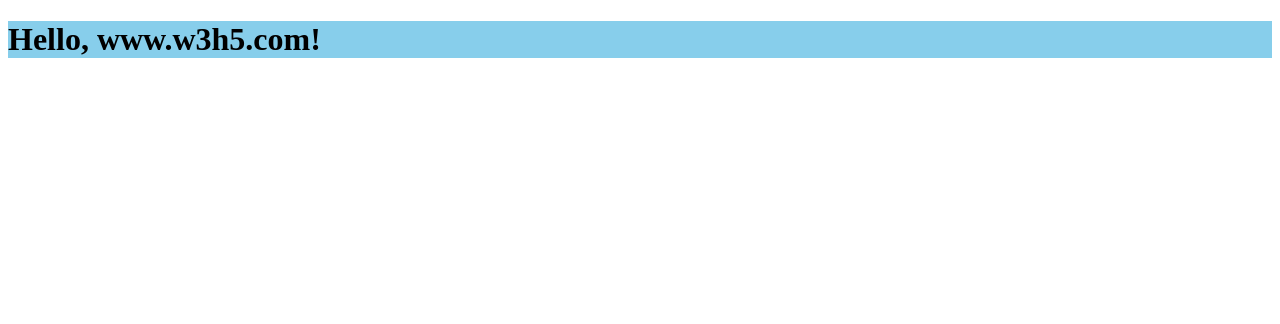
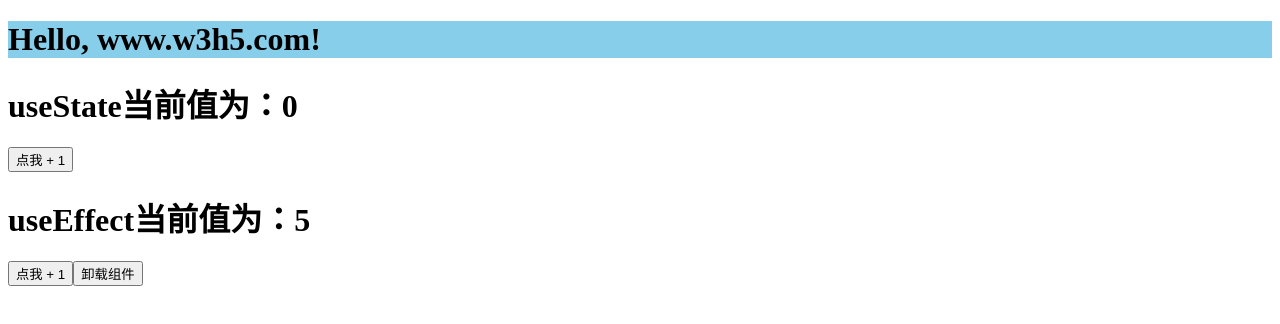
Before and after one commit to ideshun/react-demo, a React (Create React App) app: page / in a window 1280 px wide. Shown: the top 324 px of the page. Built offline with nearby package versions, Linux system fonts and the light colour scheme.

Commit message:
useState & useEffect

```diff
--- a/src/App.js
+++ b/src/App.js
@@ -2,12 +2,13 @@
  * @Author: Deshun
  * @Date: 2021-08-02 08:55:37
  * @LastEditors: Deshun
- * @LastEditTime: 2021-08-02 14:51:28
- * @FilePath: \react-demo\src\App.js
+ * @LastEditTime: 2021-08-03 22:30:13
+ * @FilePath: \React\react-demo\src\App.js
  * @Description: App "外壳"组件
  */
 import React, { Component } from 'react'
 import Hello from './components/hello'
+import { StateHook, EffectHook } from './components/hooks'
 
 // 创建并暴露 App 组件
 export default class App extends Component {
@@ -15,6 +16,8 @@ export default class App extends Component {
     return (
       <div>
         <Hello />
+        <StateHook />
+        <EffectHook />
       </div>
     )
   }
--- /dev/null
+++ b/src/components/hooks/index.jsx
@@ -0,0 +1,60 @@
+import React, { useState, useEffect } from 'react'
+
+function StateHook () {
+  const [count, setCount] = useState(0)
+  function add() {
+    // 1.完整写法
+    // setCount((count) => {
+    //   return count + 1
+    // })
+
+    // 2.精简写法
+    // setCount(count => count + 1)
+
+    // 3.简单写法
+    setCount(count + 1)
+  }
+  return (
+    <div>
+      <h1>useState当前值为：{count}</h1>
+      <button onClick={add}>点我 + 1</button>
+    </div>
+  );
+}
+
+// useEffect副作用
+function EffectHook () {
+  const [count, setCount] = useState(0);
+  function unMount() {
+    React.unmountComponentAtNode(document.getElementById('root'))
+  }
+  console.log("@")
+  useEffect(() => {
+    // 在此可以执行任何带副作用操作
+    let timer = setInterval(() => {
+      setCount((count) => count + 1);
+    }, 1000);
+    console.log("@@");
+    return () => {
+      // 组件卸载前调用，在此做一些收尾工作, 比如清除定时器/取消订阅等
+      console.log("##");
+      clearInterval(timer);
+    };
+  }, []); // 不写 [] 全都监控，空数组 谁都不监控，[count] 监控 count 值。
+  // 在两个时刻输出：1.组件挂载，2.监控的值更新
+  return (
+    <div>
+      <h1>useEffect当前值为：{count}</h1>
+      <button
+        onClick={() => {
+          setCount(count + 1);
+        }}
+      >
+        点我 + 1
+      </button>
+      <button onClick={unMount}>卸载组件</button>
+    </div>
+  );
+}
+
+export { StateHook, EffectHook };
```
